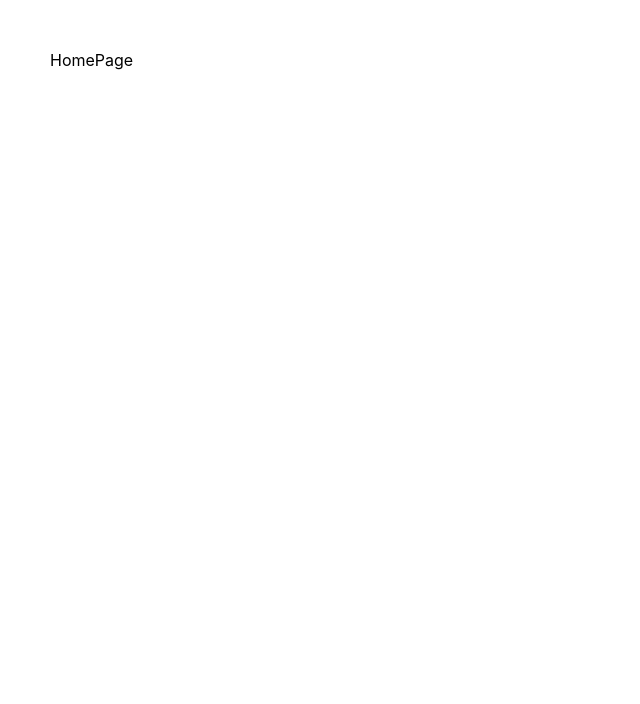
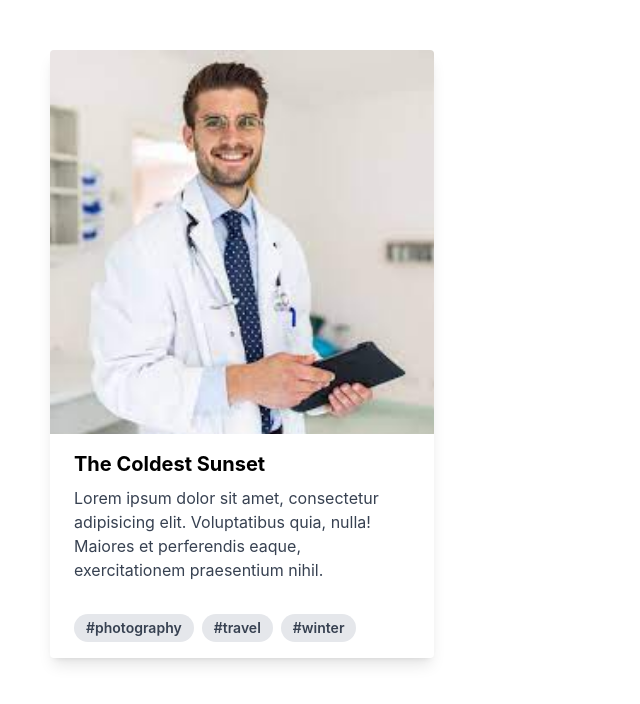
Before and after one commit to quyenUit/Srum-Doctor-Appointment-Project-, a React (Create React App) app in the folder my-app/: page / in a window 1280 px wide. Shown: the top 704 px of the page, without its empty margins (0-640 px from the left). Built offline with nearby package versions, Linux system fonts and the light colour scheme.

Commit message:
update doctor card

```diff
--- /dev/null
+++ b/my-app/src/assets/index.js
@@ -0,0 +1,4 @@
+import doctor1 from'./images/doctors/doc1.jpg'
+export {
+    doctor1
+}
--- a/my-app/src/components/DoctorCard.jsx
+++ b/my-app/src/components/DoctorCard.jsx
@@ -1,8 +1,24 @@
 import React from 'react'
-
+import {doctor1} from '../assets/index'
 const DoctorCard = () => {
   return (
-    <div>DoctorCard</div>
+    <div>
+
+<div class="max-w-sm rounded overflow-hidden shadow-lg">
+  <img src ={doctor1} alt ='Doc1' className='w-full'/>
+  <div class="px-6 py-4">
+    <div class="font-bold text-xl mb-2">The Coldest Sunset</div>
+    <p class="text-gray-700 text-base">
+      Lorem ipsum dolor sit amet, consectetur adipisicing elit. Voluptatibus quia, nulla! Maiores et perferendis eaque, exercitationem praesentium nihil.
+    </p>
+  </div>
+  <div class="px-6 pt-4 pb-2">
+    <span class="inline-block bg-gray-200 rounded-full px-3 py-1 text-sm font-semibold text-gray-700 mr-2 mb-2">#photography</span>
+    <span class="inline-block bg-gray-200 rounded-full px-3 py-1 text-sm font-semibold text-gray-700 mr-2 mb-2">#travel</span>
+    <span class="inline-block bg-gray-200 rounded-full px-3 py-1 text-sm font-semibold text-gray-700 mr-2 mb-2">#winter</span>
+  </div>
+</div>
+    </div>
   )
 }
 
--- a/my-app/src/index.css
+++ b/my-app/src/index.css
@@ -1,3 +1,7 @@
+@tailwind base;
+@tailwind components;
+@tailwind utilities;
+
 body {
   margin: 0;
   font-family: -apple-system, BlinkMacSystemFont, 'Segoe UI', 'Roboto', 'Oxygen',
--- a/my-app/src/pages/HomePage.jsx
+++ b/my-app/src/pages/HomePage.jsx
@@ -1,8 +1,10 @@
 import React from 'react'
-
+import DoctorCard from '../components/DoctorCard'
 const HomePage = () => {
   return (
-    <div>HomePage</div>
+    <div>
+      <DoctorCard/>
+    </div>
   )
 }
 
--- a/my-app/tailwind.config.js
+++ b/my-app/tailwind.config.js
@@ -1,6 +1,6 @@
 /** @type {import('tailwindcss').Config} */
 module.exports = {
-  content: ["./src/**/*.{html,js}"],
+  content: ["./src/**/*.{html,js,jsx}"],
   theme: {
     extend: {},
   },
```
Also changed, not shown: my-app/src/assets/images/doctors/doc1.jpg (added).
